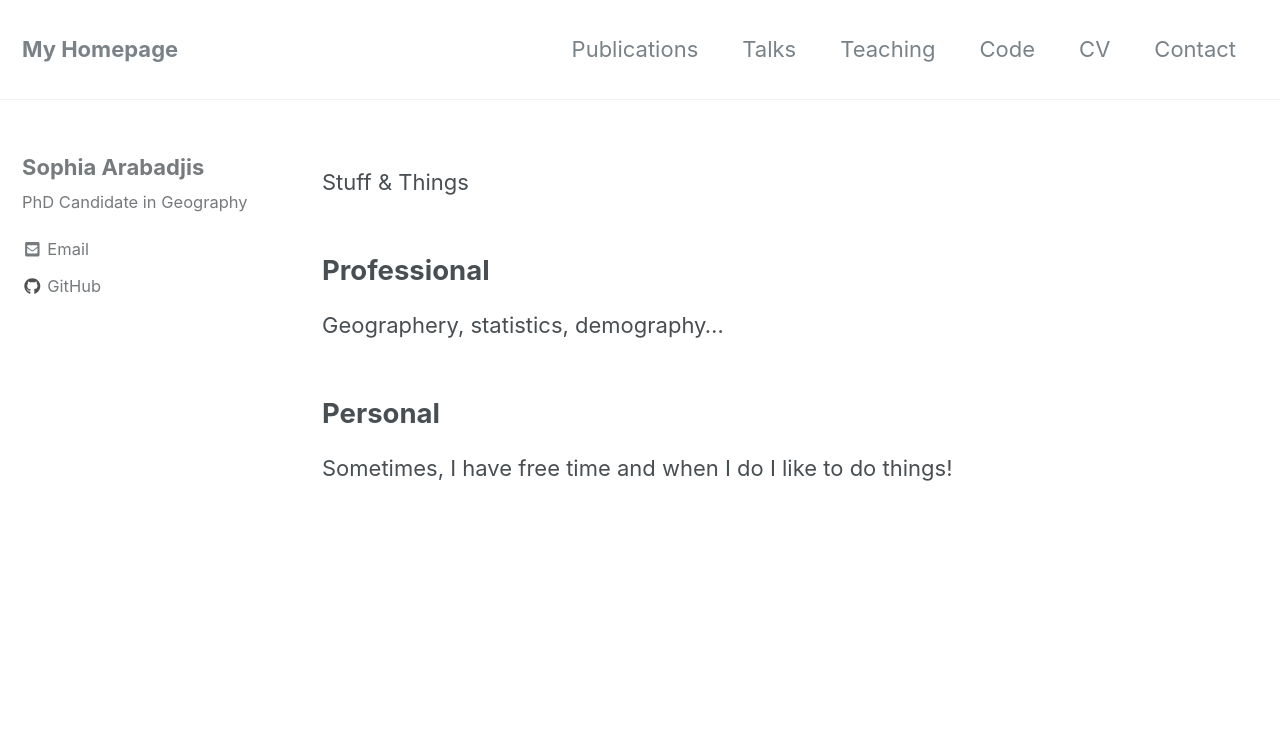
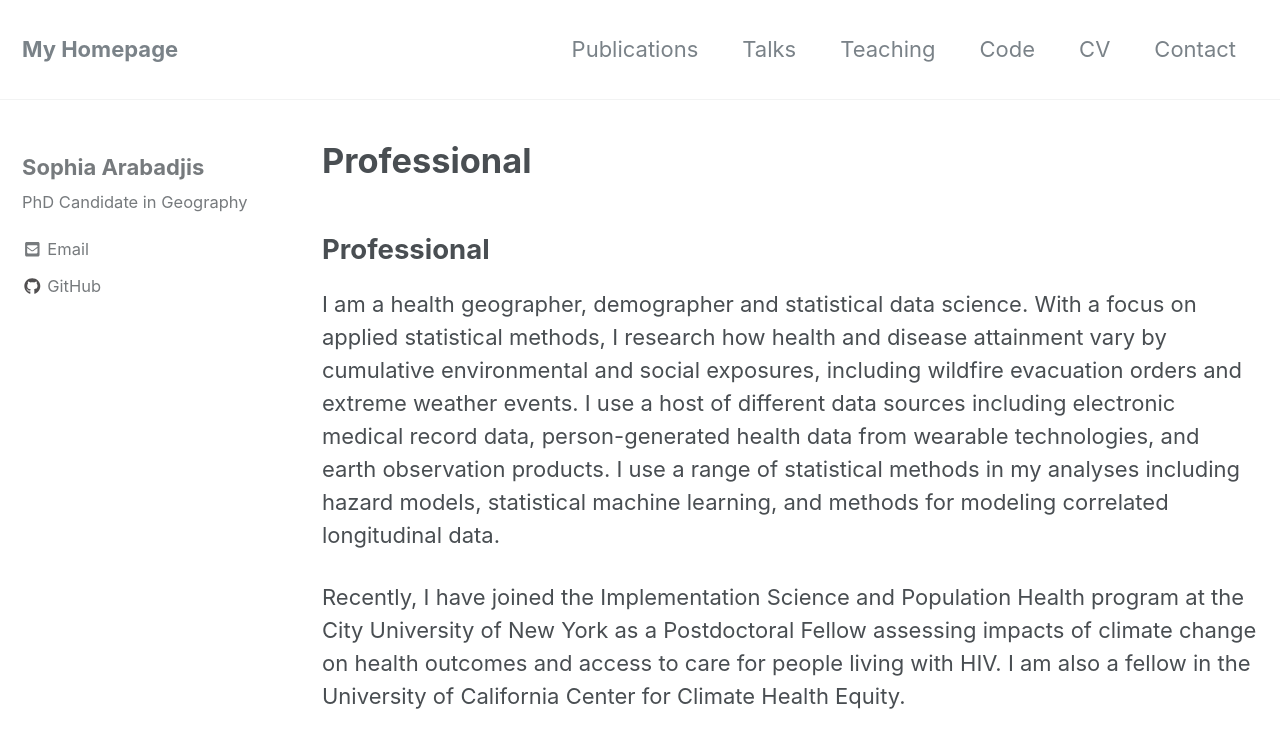
Before and after one commit to sarabadjis/sarabadjis.github.io, a Jekyll site: the page built from _pages/about.md, in a window 1280 px wide and 900 px high. Shown: the top 748 px of the window. Built offline with Jekyll 4.4.1, drawn with Linux system fonts in a browser that asks for light colours; nearby versions of some CDN libraries; our own code applies the rules of GitHub Pages for plain Markdown files.

Commit message:
Updating pages

```diff
--- a/_pages/about.md
+++ b/_pages/about.md
@@ -8,12 +8,16 @@ redirect_from:
   - /about.html
 classes: wide
 ---
-Stuff & Things
 
 ## Professional
 
-Geographery, statistics, demography...
+I am a health geographer, demographer and statistical data science. With a focus on applied statistical methods,
+I research how health and disease attainment vary by cumulative environmental and social exposures, including wildfire
+evacuation orders and extreme weather events. I use a host of different data sources including electronic medical
+record data, person-generated health data from wearable technologies, and earth observation products.
+I use a range of statistical methods in my analyses including hazard models, statistical machine learning, and
+methods for modeling correlated longitudinal data.
 
-
-## Personal
-Sometimes, I have free time and when I do I like to do things!
+Recently, I have joined the Implementation Science and Population Health program at the City University of New York
+ as a Postdoctoral Fellow assessing impacts of climate change on health outcomes and access to care for people living
+with HIV. I am also a fellow in the University of California Center for Climate Health Equity.
```
Also changed, not shown: _code/software_package1.md (+5 -4 lines), _pages/404.md (+1 -1 lines), _pages/contact.md (+1 -1 lines), _pages/cv.md (+61 -28 lines), _pages/talks.md (+1 -1 lines).
